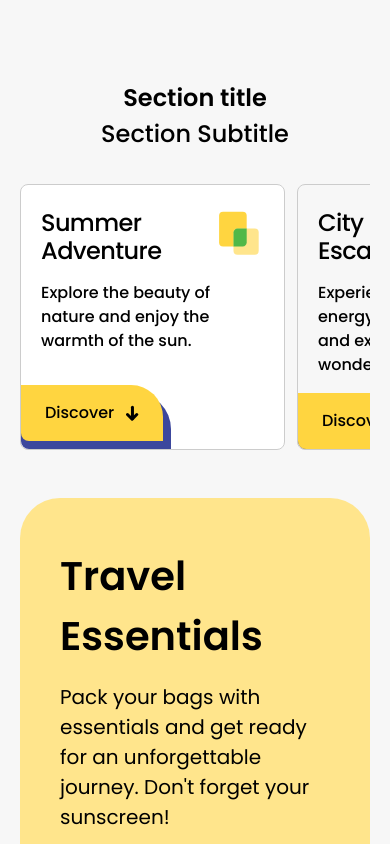
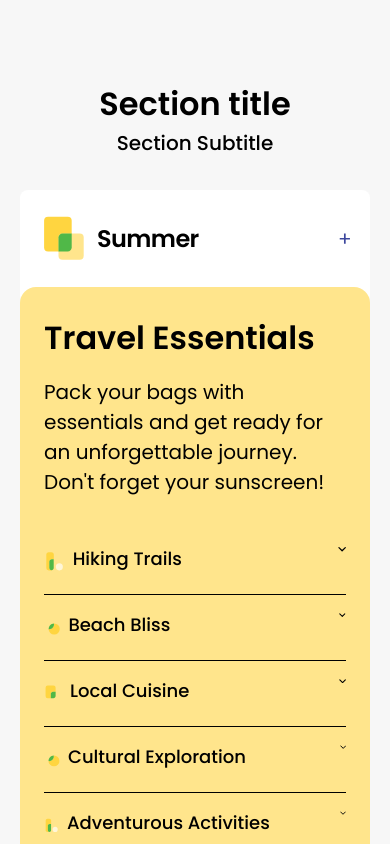
Before and after one commit to ameeriit/tabs-nextjs, a Next.js app: page / in a window 390 px wide. Shown: the top 844 px of the page. Built offline with nearby package versions, Linux system fonts and the light colour scheme.

Commit message:
style: implemented responsiveness for the design

```diff
--- a/src/app/globals.css
+++ b/src/app/globals.css
@@ -7,10 +7,10 @@
     @apply text-2xl lg:text-3xl font-semibold;
   }
   h2 {
-    @apply text-2xl text-xl font-semibold;
+    @apply text-2xl lg:text-3xl font-semibold;
   }
   h3 {
-    @apply text-xl font-medium;
+    @apply text-lg lg:text-xl font-medium;
   }
   h4 {
     @apply text-lg font-semibold;
--- a/src/app/page.tsx
+++ b/src/app/page.tsx
@@ -13,7 +13,7 @@ import {
 
 const tabsData = [
   {
-    tabTitle: "Summer Adventure",
+    tabTitle: "Summer",
     tabContent: "Explore the beauty of nature and enjoy the warmth of the sun.",
     tabIcon: <TabCardIconOne />,
     tabContentTitle: "Travel Essentials",
--- a/src/components/Buttons.tsx
+++ b/src/components/Buttons.tsx
@@ -32,7 +32,7 @@ function TabsButton({
   return (
     <button className="relative z-10 inline-block rounded-bl-lg group font-base font-medium">
       <div
-        className={`relative bg-primary-200 px-6 rounded-bl-[inherit] py-4 rounded-tr-4xl transition-all duration-300 ease-in-out group-hover:-translate-y-2 ${activeButtonBack}`}
+        className={`relative  px-6  rounded-bl-[inherit] py-4 rounded-tr-4xl transition-all duration-300 ease-in-out group-hover:-translate-y-2 group-hover:bg-primary-200 ${activeButtonBack}`}
       >
         <span className="flex items-center gap-3 ">
           {buttonText} <DownArrowIcon />
--- a/src/components/Tab.tsx
+++ b/src/components/Tab.tsx
@@ -1,3 +1,4 @@
+import { PlusIcon } from "@/icons/icons";
 import { TabsButton } from "./Buttons";
 
 interface TabProps {
@@ -20,24 +21,36 @@ const Tab: React.FC<TabProps> = ({
   return (
     <div
       onClick={() => onClick(tabIndex)}
-      className={`border-[1px] rounded-[8px] border-gray hover:bg-white pt-6 pr-5 transition-all ease-in-out duration-200 flex flex-col justify-between ${
-        isActive ? "bg-white" : ""
+      className={`relative sm:border-[1px] rounded-[8px] bg-lightGray hover:bg-white sm:border-gray pt-6 pr-5 transition-all ease-in-out duration-200 flex flex-col justify-between ${
+        isActive ? " pb-6 sm:pb-0 bg-white" : "bg-white sm:bg-lightGray"
       }`}
     >
       <div className="pl-5">
-        <div className="flex justify-between mb-4">
-          <h3 className="flex leading-7 tracking-tight">{title}</h3>
-          <div>{icon}</div>
+        <div className="flex items-center justify-between mb-4 sm:mb-0">
+          <div className="flex flex-row sm:flex-row-reverse sm:justify-between sm:mb-4 gap-2 items-center sm:items-start w-full">
+            <div>{icon}</div>
+            <h4 className="text-xl sm:text-lg flex tracking-tight">{title}</h4>
+          </div>
+          <div className="sm:hidden">
+            <PlusIcon />
+          </div>
         </div>
-        <p className="mb-4">{content}</p>
+        <p className="mb-4 hidden sm:block">{content}</p>
       </div>
-      <div>
+      <div className="hidden sm:block">
         <TabsButton
           buttonText="Discover"
           activeButton={isActive ? "w-[calc(100%+8px)]" : "w-full"}
-          activeButtonBack={isActive ? "-translate-y-2" : ""}
+          activeButtonBack={
+            isActive ? "-translate-y-2 bg-primary-200" : "bg-gray"
+          }
         />
       </div>
+      {isActive ? (
+        ""
+      ) : (
+        <span className="block sm:hidden absolute w-full h-5 bg-primary-200 -bottom-2 -z-10 rounded-b-xl" />
+      )}
     </div>
   );
 };
--- a/src/components/Tabs.tsx
+++ b/src/components/Tabs.tsx
@@ -13,9 +13,10 @@ const Tabs: React.FC<TabsProps> = ({ tabsData }) => {
 
   return (
     <>
-      <div className="overflow-x-auto mb-10">
-        <div className="grid grid-cols-[repeat(4,_minmax(265px,_1fr))] gap-x-3 mb-2 w-full">
+      <div className="sm:overflow-x-auto mb-10">
+        <div className="relative flex flex-col gap-y-4 sm:gap-y-0 sm:grid sm:grid-cols-[repeat(4,_minmax(265px,_1fr))] gap-x-3 mb-2 w-full">
           {tabsData.map((tab, tabIndex) => (
+            <>
               <Tab
                 key={tabIndex}
                 title={tab.tabTitle}
@@ -25,14 +26,50 @@ const Tabs: React.FC<TabsProps> = ({ tabsData }) => {
                 isActive={tabIndex === activeTab}
                 tabIndex={tabIndex}
               />
+
+              <div className="block sm:hidden relative">
+                {tabIndex === activeTab && (
+                  <div
+                    key={tabIndex}
+                    className={`items-center bg-primary-100 px-6 py-8 lg:px-10 lg:py-12 rounded-xl gap-8 lg:gap-0 ${
+                      tabIndex === activeTab
+                        ? "flex lg:flex-row flex-col -mt-8"
+                        : "hidden"
+                    }`}
+                  >
+                    <div className="w-full lg:w-1/2">
+                      <div className="lg:max-w-[465px] mx-auto">
+                        <h1 className="mb-5 leading-[1.2]">
+                          {tab.tabContentTitle}
+                        </h1>
+                        <p className="text-lg lg:text-xl font-normal ">
+                          {tab.tabContentParagraph}
+                        </p>
+                      </div>
+                    </div>
+                    {tab.accordion && (
+                      <div className="w-full lg:w-1/2">
+                        <Accordion items={tab.accordion} />
+                      </div>
+                    )}
+                    <div className="text-left w-full">
+                      <Button buttonText="Discover product" />
+                    </div>
+                  </div>
+                )}
+              </div>
+            </>
           ))}
         </div>
       </div>
-      {tabsData.map((tab, tabIndex) => (
+      <div className="hidden sm:block">
+        {tabsData.map((tab, tabAccordionIndex) => (
           <div
-          key={tabIndex}
+            key={tabAccordionIndex}
             className={`items-center bg-primary-100 px-10 py-12 rounded-6xl gap-10 lg:gap-0 ${
-            tabIndex === activeTab ? "flex lg:flex-row flex-col" : "hidden"
+              tabAccordionIndex === activeTab
+                ? "flex lg:flex-row flex-col"
+                : "hidden"
             }`}
           >
             <div className="w-full lg:w-1/2">
@@ -51,6 +88,7 @@ const Tabs: React.FC<TabsProps> = ({ tabsData }) => {
             )}
           </div>
         ))}
+      </div>
     </>
   );
 };
--- a/src/icons/icons.tsx
+++ b/src/icons/icons.tsx
@@ -1,5 +1,19 @@
 import { SVGProps } from "react";
 
+export const PlusIcon = () => (
+  <svg
+    width="11"
+    height="11"
+    viewBox="0 0 11 11"
+    fill="none"
+    xmlns="http://www.w3.org/2000/svg"
+  >
+    <path
+      d="M10.94 6.46H6.68V10.78H4.98V6.46H0.74V4.92H4.98V0.579999H6.68V4.92H10.94V6.46Z"
+      fill="#3C479D"
+    />
+  </svg>
+);
 export const DownArrowIcon = () => (
   <svg
     xmlns="http://www.w3.org/2000/svg"
@@ -206,10 +220,12 @@ export const AccordionIconThree = () => (
   </svg>
 );
 
-interface AccordionDownIconProps extends SVGProps<SVGSVGElement> {
-}
+interface AccordionDownIconProps extends SVGProps<SVGSVGElement> {}
 
-export const AccordionDownIcon: React.FC<AccordionDownIconProps> = ({ className, ...rest }) => (
+export const AccordionDownIcon: React.FC<AccordionDownIconProps> = ({
+  className,
+  ...rest
+}) => (
   <svg
     xmlns="http://www.w3.org/2000/svg"
     width="13"
--- a/tailwind.config.ts
+++ b/tailwind.config.ts
@@ -16,11 +16,13 @@ const config: Config = {
       md: "1.125rem", // 18px
       lg: "1.25rem", // 20px
       xl: "1.5rem", // 24px
-      "2xl": "2.5rem", // 40px
-      "3xl": "3rem", // 48px
+      "2xl": "2rem", // 32px
+      "3xl": "2.5rem", // 40px
+      "4xl": "3rem", // 48px
     },
     borderRadius: {
       lg: "8px",
+      xl: "16px",
       "4xl": "32px",
       "5xl": "36px",
       "6xl": "40px",
```
Lines whose indentation alone changed are shown as unchanged.
